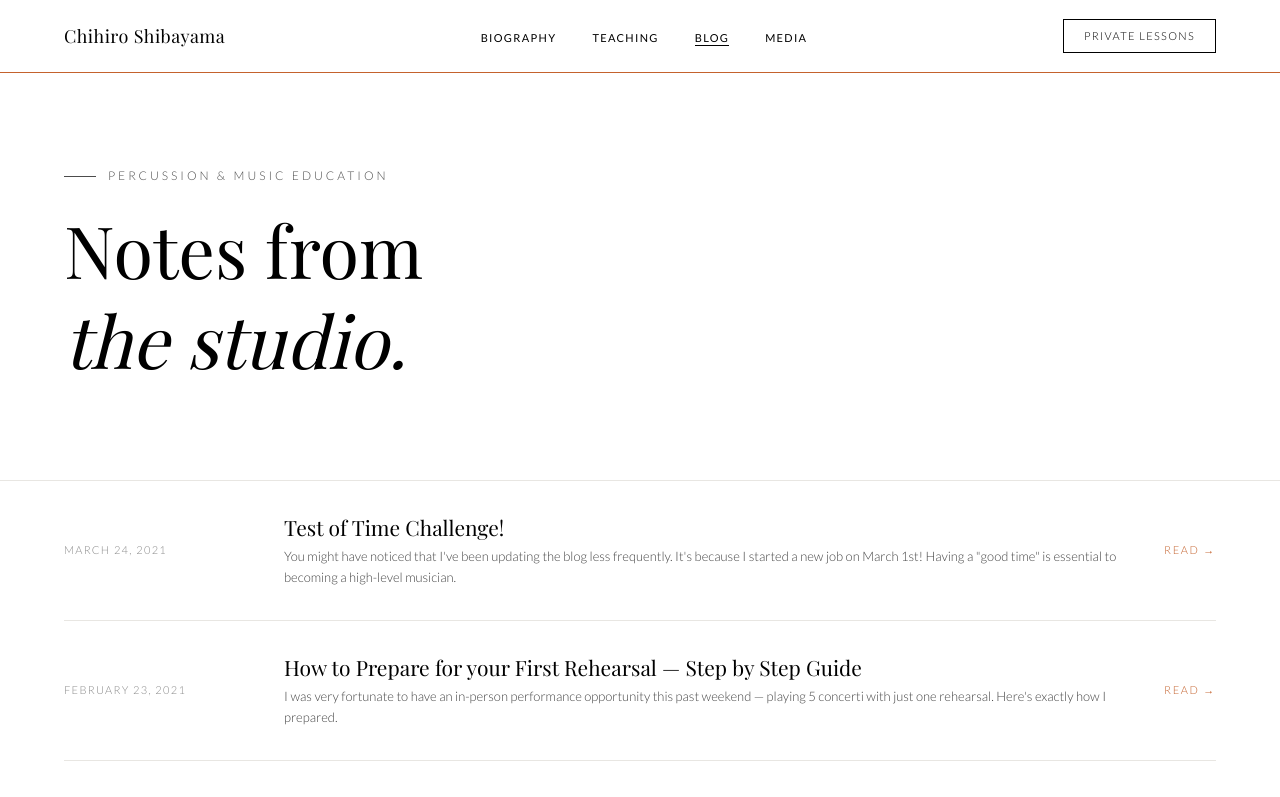
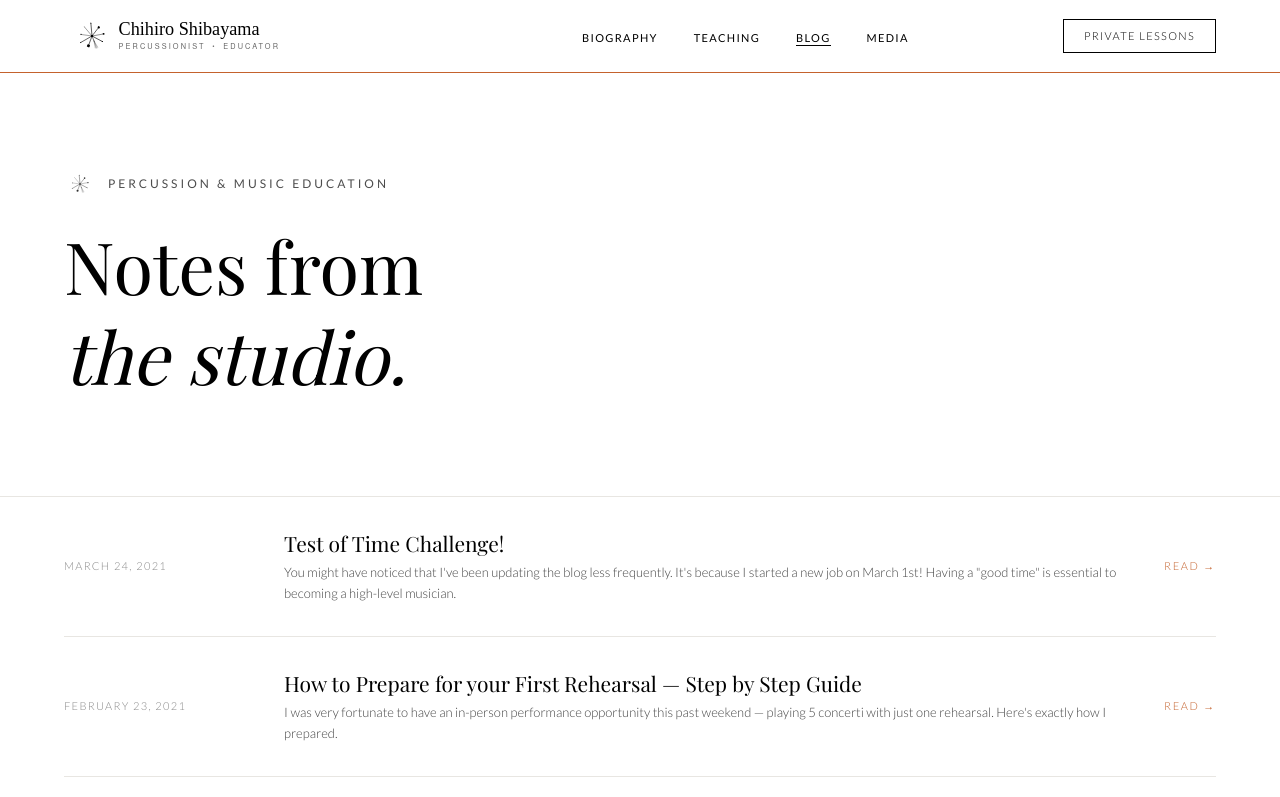
Before and after one commit to cheesehero112/chihiro-site, a React (Vite) app: page /blog in a window 1280 px wide. Shown: the top 797 px of the page. Built offline with nearby package versions, Linux system fonts and the light colour scheme; a web font is replaced by a local one.

Commit message:
new logos added, nav bar logo updated

```diff
--- a/src/components/layout/Nav.tsx
+++ b/src/components/layout/Nav.tsx
@@ -30,8 +30,8 @@ export default function Nav() {
         <div className="max-w-7xl mx-auto px-6 lg:px-16 flex items-center justify-between h-[72px]">
 
           {/* Logo */}
-          <Link to="/" className="font-serif text-lg tracking-wide text-black no-underline">
-            Chihiro Shibayama
+          <Link to="/" className="no-underline">
+            <img src="/images/shibayama_logo_lockup.svg" alt="Chihiro Shibayama" className="h-14 w-auto" />
           </Link>
 
           {/* Desktop links */}
--- a/src/pages/Bio.tsx
+++ b/src/pages/Bio.tsx
@@ -12,7 +12,10 @@ export default function Bio() {
           <img src={HEADSHOT} alt="Chihiro Shibayama" className="w-full h-full object-cover object-top absolute inset-0" />
         </div>
         <div className="flex flex-col justify-center px-6 lg:px-16 py-16 lg:py-24 border-l border-light-gray">
-          <p className="eyebrow mb-5">Biography</p>
+          <div className="flex items-center gap-3 mb-5">
+            <img src="/images/shibayama_logo.svg" alt="Shibayama Percussion Studio" className="w-8 h-8 opacity-80 flex-shrink-0" />
+            <p className="text-xs tracking-[0.25em] uppercase text-black/70 font-medium">Biography</p>
+          </div>
           <h1 className="font-serif font-normal text-black mb-8 leading-tight" style={{ fontSize: 'clamp(2.75rem, 5.5vw, 4.5rem)' }}>
             Chihiro<br /><em className="text-accent">Shibayama.</em>
           </h1>
--- a/src/pages/Blog.tsx
+++ b/src/pages/Blog.tsx
@@ -5,7 +5,10 @@ export default function Blog() {
   return (
     <div className="pt-[72px]">
       <div className="max-w-7xl mx-auto px-6 lg:px-16 py-16 lg:py-24 border-b border-light-gray">
-        <p className="eyebrow mb-5">Percussion & music education</p>
+        <div className="flex items-center gap-3 mb-5">
+          <img src="/images/shibayama_logo.svg" alt="Shibayama Percussion Studio" className="w-8 h-8 opacity-80 flex-shrink-0" />
+          <p className="text-xs tracking-[0.25em] uppercase text-black/70 font-medium">Percussion & music education</p>
+        </div>
         <h1 className="font-serif font-normal text-black leading-tight" style={{ fontSize: 'clamp(2.75rem, 6vw, 4.5rem)' }}>
           Notes from<br /><em>the studio.</em>
         </h1>
--- a/src/pages/Home.tsx
+++ b/src/pages/Home.tsx
@@ -15,7 +15,10 @@ export default function Home() {
       {/* HERO */}
       <section className="grid grid-cols-1 lg:grid-cols-2 min-h-[calc(100vh-72px)]">
         <div className="flex flex-col justify-center px-6 lg:px-16 py-16 lg:py-24 border-b lg:border-b-0 lg:border-r border-light-gray order-2 lg:order-1">
-          <p className="eyebrow mb-7 text-accent [&::before]:bg-accent font-medium">Percussionist · Educator · Longmont, CO</p>
+          <div className="flex items-center gap-3 mb-7">
+            <img src="/images/shibayama_logo.svg" alt="Shibayama Percussion Studio" className="w-8 h-8 opacity-80 flex-shrink-0" />
+            <p className="text-xs tracking-[0.25em] uppercase text-accent font-medium">Percussionist · Educator · Longmont, CO</p>
+          </div>
           <h1 className="font-serif font-normal leading-[1.05] text-black mb-8" style={{ fontSize: 'clamp(3.5rem, 7vw, 5.5rem)' }}>
             Chihiro<br /><em className="text-accent">Shibayama.</em>
           </h1>
--- a/src/pages/Media.tsx
+++ b/src/pages/Media.tsx
@@ -12,7 +12,10 @@ export default function Media() {
 
       {/* Header */}
       <div className="max-w-7xl mx-auto px-6 lg:px-16 py-16 lg:py-24 border-b border-light-gray">
-        <p className="eyebrow mb-5">Watch · Read · Listen</p>
+        <div className="flex items-center gap-3 mb-5">
+          <img src="/images/shibayama_logo.svg" alt="Shibayama Percussion Studio" className="w-8 h-8 opacity-80 flex-shrink-0" />
+          <p className="text-xs tracking-[0.25em] uppercase text-black/70 font-medium">Watch · Read · Listen</p>
+        </div>
         <h1 className="font-serif font-normal text-black leading-tight" style={{ fontSize: 'clamp(2.75rem, 6vw, 4.5rem)' }}>
           Media & <em className="text-accent">Press.</em>
         </h1>
--- a/src/pages/Teaching.tsx
+++ b/src/pages/Teaching.tsx
@@ -80,7 +80,10 @@ export default function Teaching() {
       {/* HERO */}
       <section className="grid grid-cols-1 lg:grid-cols-2 min-h-[calc(90vh-72px)]">
         <div className="flex flex-col justify-center px-6 lg:px-16 py-16 lg:py-24 border-b lg:border-b-0 lg:border-r border-light-gray order-2 lg:order-1">
-          <p className="eyebrow mb-7">Longmont Percussion Academy</p>
+          <div className="flex items-center gap-3 mb-7">
+            <img src="/images/shibayama_logo.svg" alt="Shibayama Percussion Studio" className="w-8 h-8 opacity-80 flex-shrink-0" />
+            <p className="text-xs tracking-[0.25em] uppercase text-black/70 font-medium">Shibayama Percussion Studio</p>
+          </div>
           <h1 className="font-serif font-normal leading-[1.05] text-black mb-8" style={{ fontSize: 'clamp(2.75rem, 5.5vw, 4.5rem)' }}>
             World-class<br />percussion<br /><em className="text-accent">instruction.</em>
           </h1>
```
Also changed, not shown: public/images/shibayama_logo.svg (added), public/images/shibayama_logo_lockup.svg (added).
